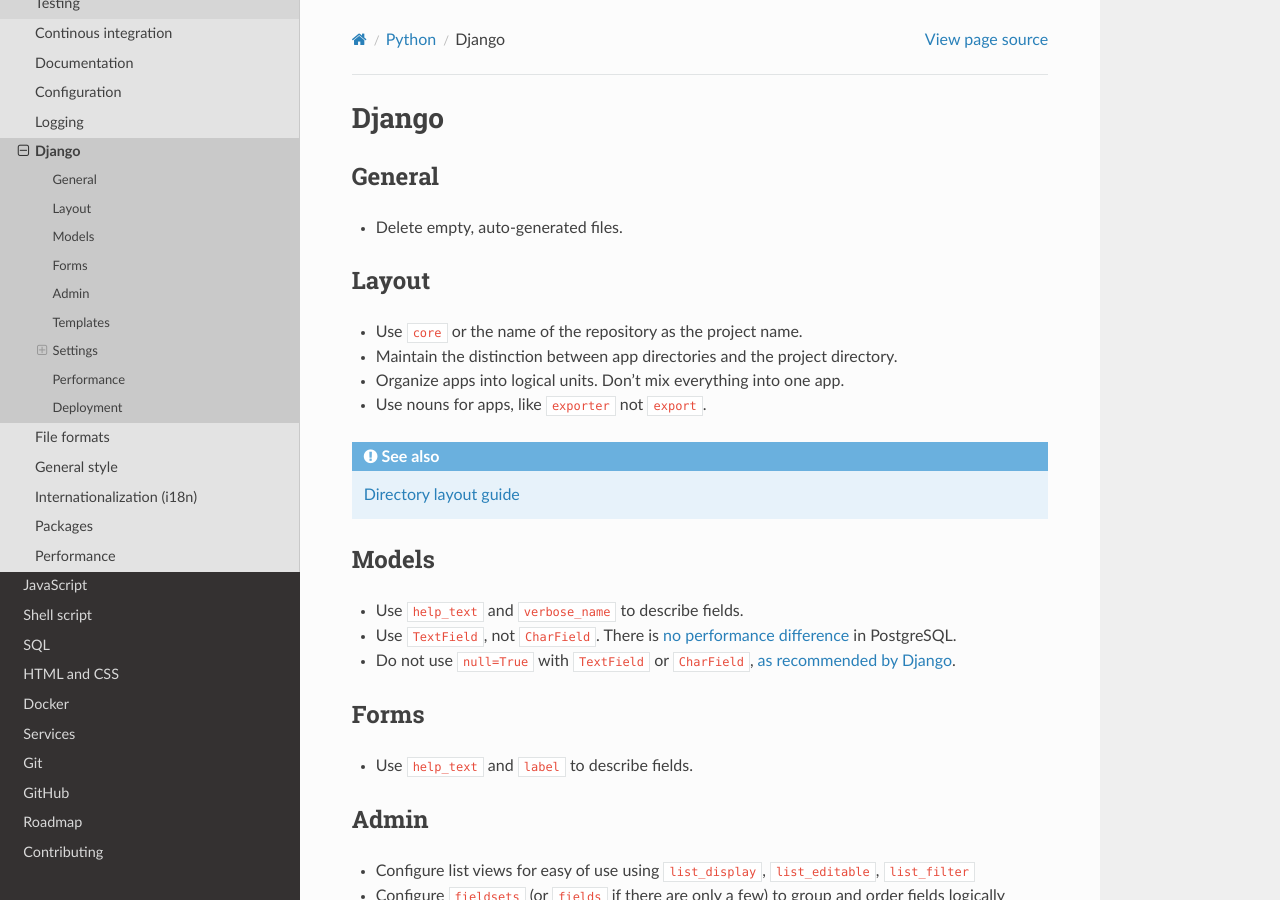
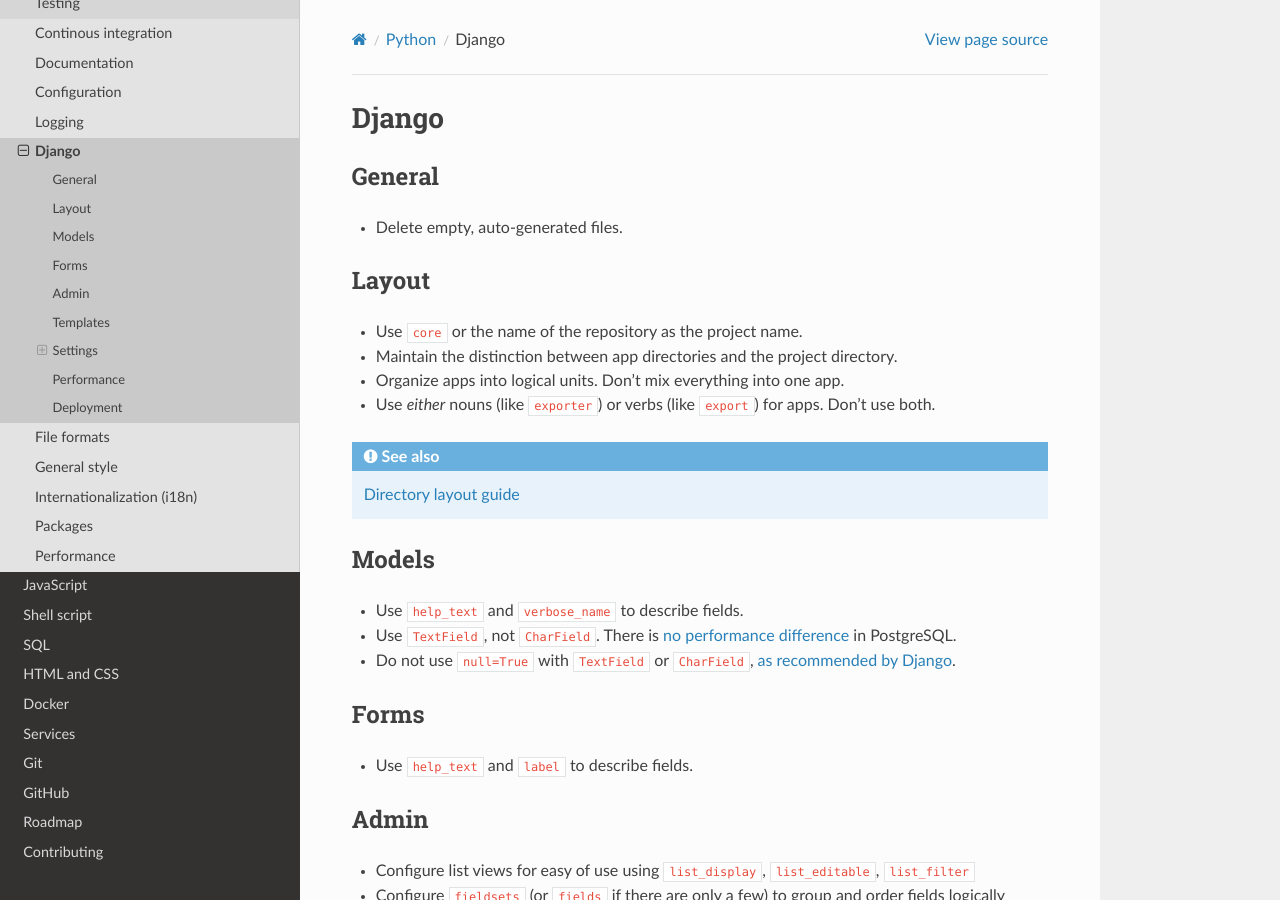
Before and after one commit to open-contracting/software-development-handbook, a Sphinx documentation site: the page built from docs/python/django.rst, in a window 1280 px wide and 900 px high. Built offline with Sphinx 7.4.7 and the Read the Docs theme 2.0.0, drawn with Linux system fonts in a browser that asks for light colours.

Commit message:
python/django: Apps can be verbs, as long as the pattern is consistent

```diff
--- a/docs/python/django.rst
+++ b/docs/python/django.rst
@@ -14,7 +14,7 @@ Layout
 -  Use ``core`` or the name of the repository as the project name.
 -  Maintain the distinction between app directories and the project directory.
 -  Organize apps into logical units. Don't mix everything into one app.
--  Use nouns for apps, like ``exporter`` not ``export``.
+-  Use *either* nouns (like ``exporter``) or verbs (like ``export``) for apps. Don't use both.
 
 .. seealso::
 
```
